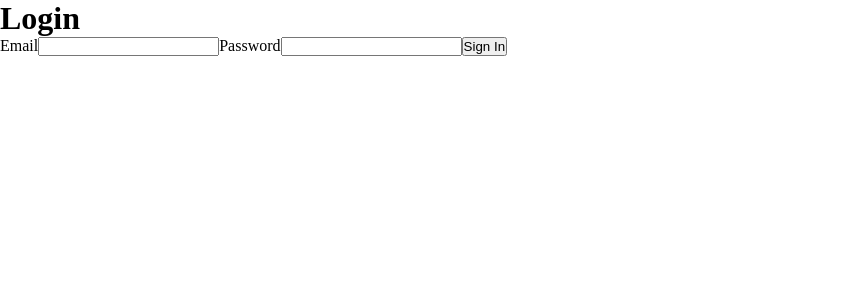
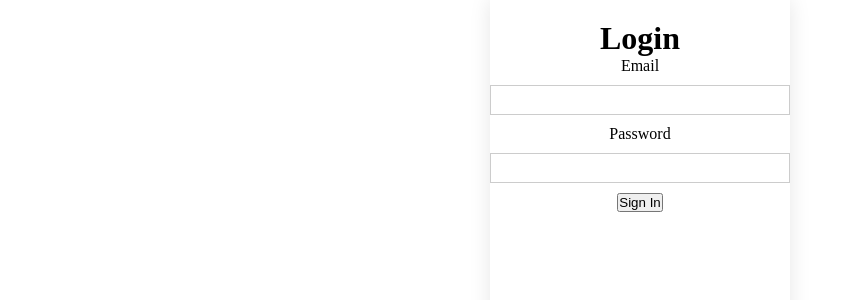
Before and after one commit to ojr4316/meetandhack, a Next.js app in the folder frontend/: page /login in a window 1280 px wide. Shown: the top 300 px of the page, without its empty margins (0-853 px from the left). Built offline with nearby package versions, Linux system fonts and the light colour scheme.

Commit message:
fixed styling for deleted forms

```diff
--- a/frontend/pages/login.tsx
+++ b/frontend/pages/login.tsx
@@ -14,7 +14,7 @@ export default function Login() {
   const [password, setPassword] = useState("");
 
   return (
-    <div>
+    <div className="form-container">
       <h1>Login</h1>
       <label htmlFor="last">Email</label>
       <input
--- a/frontend/pages/register.tsx
+++ b/frontend/pages/register.tsx
@@ -13,7 +13,7 @@ export default function Register() {
     const [username, setUsername] = useState("");
     const [password, setPassword] = useState("");
     return (
-        <form name="form1" action="/api/form" method="post">
+        <div className="form-container">
             <h1>Register</h1>
             <label htmlFor="email">Email</label>
             <input type="text" onChange={(e) => setEmail(e.currentTarget.value)} value={email}/>
@@ -24,7 +24,7 @@ export default function Register() {
             <label htmlFor="password">Password</label>
             <input type="password" onChange={(e) => setPassword(e.currentTarget.value)} value={password}/>
             <button type="submit">Submit</button>
-        </form>
+        </div>
     )
 
 }
--- a/frontend/styles/globals.css
+++ b/frontend/styles/globals.css
@@ -4,7 +4,7 @@
   box-sizing: border-box;
 }
 
-form{
+.form-container{
     background: white;
     width: 300px;
     height: 450px;
@@ -15,7 +15,7 @@ form{
     box-shadow: 0 0 20px 0px rgba(0, 0, 0, 0.1);
     overflow: hidden;
 }
-form input{
+.form-container input{
   width: 100%;
   height: 30px;
   margin: 10px 0;
```
